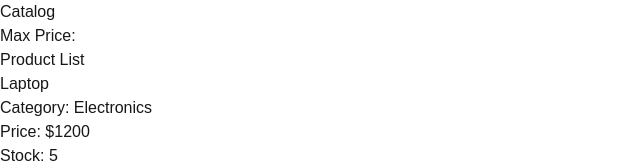
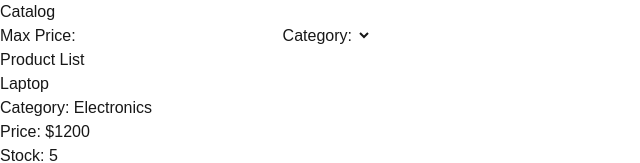
Before and after one commit to JustinWong1229/mini-storefront, a Next.js app: page / in a window 1280 px wide. Shown: the top 163 px of the page, without its empty margins (0-640 px from the left). Built offline with nearby package versions, Linux system fonts and the light colour scheme.

Commit message:
Created my category filter, but it does not work as intended.

```diff
--- a/src/app/components/Catalog.jsx
+++ b/src/app/components/Catalog.jsx
@@ -2,6 +2,7 @@
 import { useEffect, useState } from 'react';
 import PriceFilter from './PriceFilter';
 import ProductList from './ProductList';
+import CategoryFilter from './CategoryFilter';
 
 export default function SalesDashboard() {
     const [sales, setSales] = useState([]);
@@ -21,6 +22,7 @@ export default function SalesDashboard() {
         <div>
             <h2> Catalog</h2>
             <PriceFilter value={filters.price} onChange={(v) => update('price', v)} />
+            <CategoryFilter value={filters.category} onChange={(v) => update('category', v)} />
             <ProductList products={sales} addCart={addCart} />
         </div>
     )
--- a/src/app/components/CategoryFilter.jsx
+++ b/src/app/components/CategoryFilter.jsx
@@ -0,0 +1,11 @@
+'use clients';
+export default function CategoryFilter({value, options, onChange}) {
+    return (
+        <label>
+            Category:{""}
+            <select value={value} onChange={(e) => onChange(e.target.value)}>
+
+            </select>
+        </label>
+    )
+}
```
